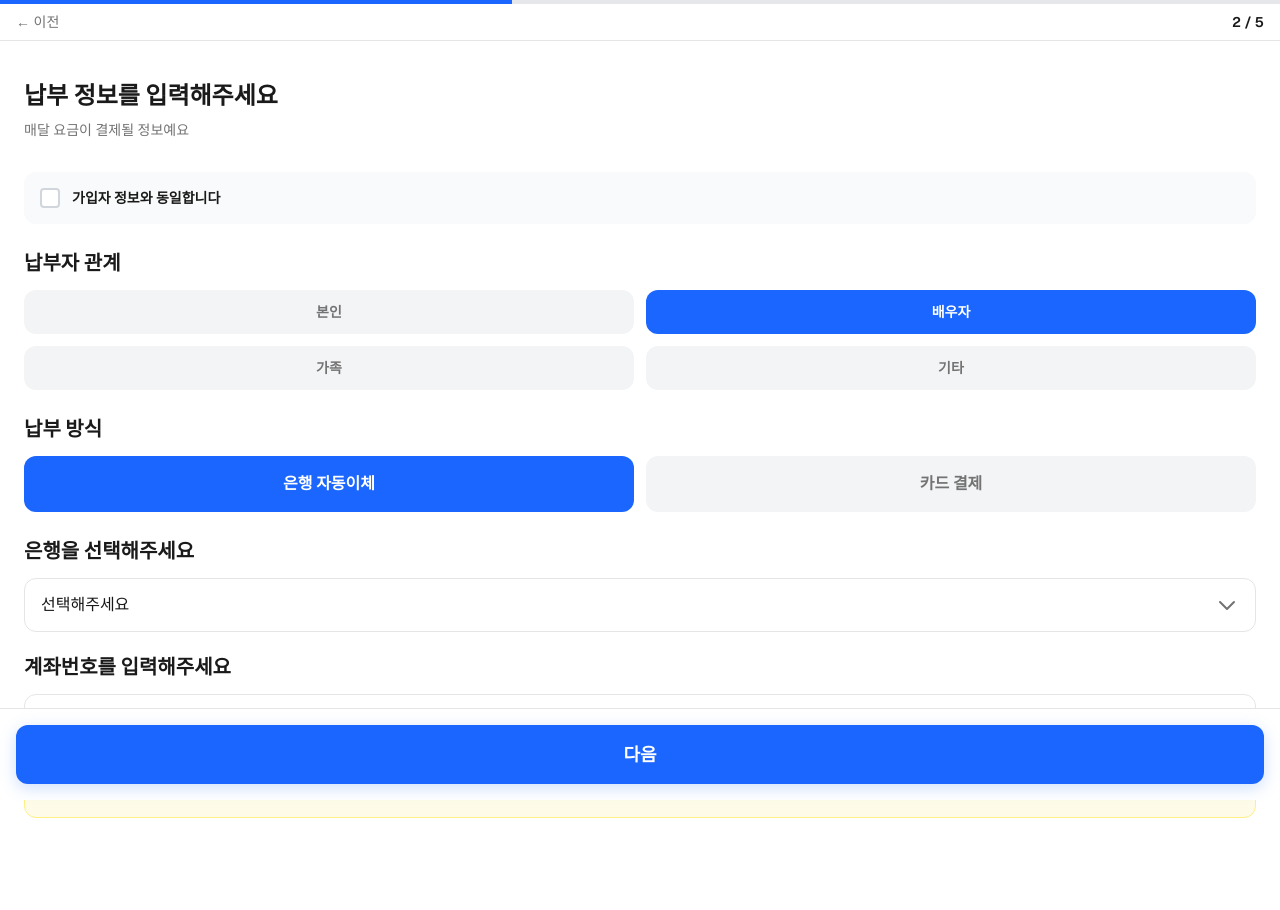
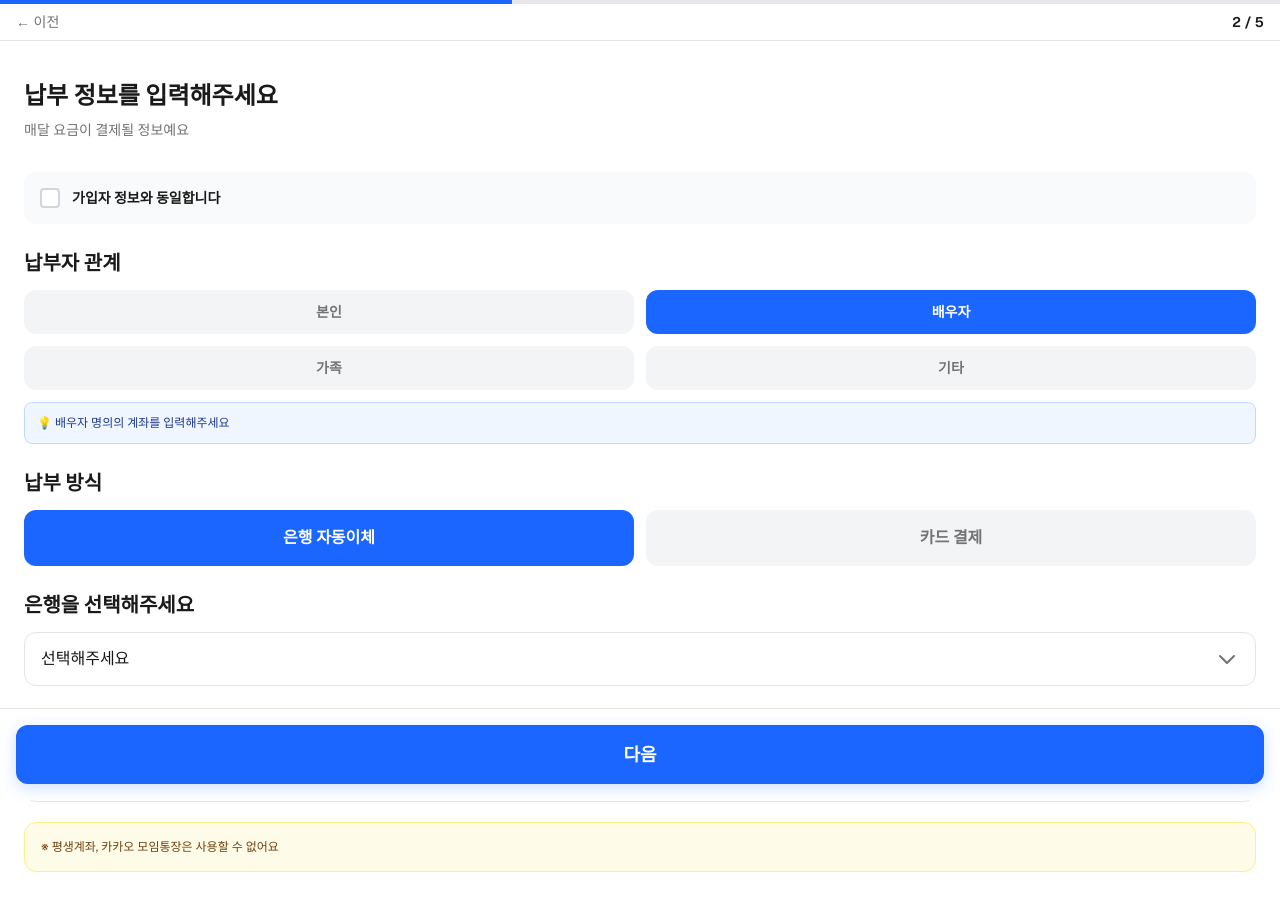
Before and after one commit to Smartnewb/skt, a Next.js app: page /apply/payment in a window 1280 px wide. Both pictures are taken after a click on the button "배우자". Shown: the top 910 px of the page. Built offline with nearby package versions, Linux system fonts and the light colour scheme.

Commit message:
fix: Complete UX improvements
- WiFi router now checked by default
- Added helper text when selecting spouse relationship
- Payment page improved with better guidance

```diff
--- a/app/apply/payment/page.tsx
+++ b/app/apply/payment/page.tsx
@@ -40,6 +40,17 @@ export default function PaymentPage() {
         setFormData({ ...formData, [field]: value });
         if (errors[field]) {
             setErrors({ ...errors, [field]: '' });
+        }
+    };
+
+    // Handle relationship change to autofill name for spouse
+    const handleRelationshipChange = (relationship: string) => {
+        handleInputChange('relationship', relationship);
+
+        // Auto-fill name for SPOUSE relationship
+        if (relationship === 'SPOUSE' && applicant) {
+            // For spouse, we can use a placeholder or leave empty for user to fill
+            // No auto-fill needed as we don't have spouse name in applicant data
         }
     };
 
@@ -142,7 +153,7 @@ export default function PaymentPage() {
                             {RELATIONSHIPS.map((rel) => (
                                 <motion.button
                                     key={rel.value}
-                                    onClick={() => handleInputChange('relationship', rel.value)}
+                                    onClick={() => handleRelationshipChange(rel.value)}
                                     className={`py-3 px-4 rounded-xl font-semibold text-sm transition-all ${formData.relationship === rel.value
                                         ? 'bg-primary text-white'
                                         : 'bg-gray-100 text-text-secondary hover:bg-gray-200'
@@ -154,6 +165,13 @@ export default function PaymentPage() {
                                 </motion.button>
                             ))}
                         </div>
+                        {formData.relationship === 'SPOUSE' && (
+                            <div className="mt-3 bg-blue-50 border border-blue-200 rounded-lg p-3">
+                                <p className="text-xs text-blue-900">
+                                    💡 배우자 명의의 계좌를 입력해주세요
+                                </p>
+                            </div>
+                        )}
                     </div>
 
                     {/* Payment Method Selection */}
--- a/app/apply/speed-select/page.tsx
+++ b/app/apply/speed-select/page.tsx
@@ -18,7 +18,7 @@ export default function SpeedSelectPage() {
     const setCurrentStep = useApplicationStore((state) => state.setCurrentStep);
 
     const [selectedSpeed, setSelectedSpeed] = React.useState<Speed | null>(null);
-    const [wifiRouter, setWifiRouter] = React.useState(false);
+    const [wifiRouter, setWifiRouter] = React.useState(true); // Default checked
 
     React.useEffect(() => {
         if (!selectedCategory || !selectedDiscountType) {
```
Lines whose indentation alone changed are shown as unchanged.
